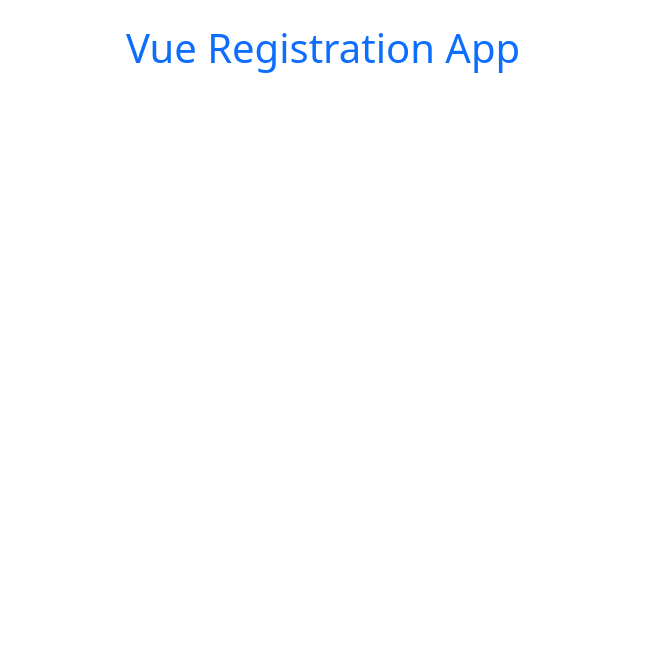
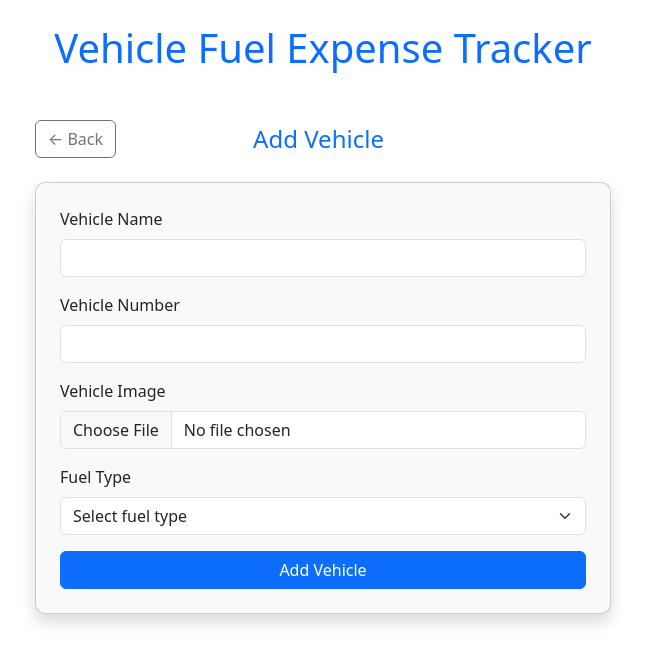
Before and after one commit to pbhavya28/fuelExpenseTracker, a Vue app in the folder frontend/: page /add-vehicle in a window 1280 px wide. Shown: the top 664 px of the page, without its empty margins (317-962 px from the left). Built offline with nearby package versions, Linux system fonts and the light colour scheme; sample sign-in values are in the browser's storage.

Commit message:
dashboard and addVehicle page added

```diff
--- a/frontend/src/App.vue
+++ b/frontend/src/App.vue
@@ -1,6 +1,6 @@
 <template>
   <div id="app" class="container mt-4">
-    <h1 class="text-center text-primary mb-4">Vue Registration App</h1>
+    <h1 class="text-center text-primary mb-4">Vehicle Fuel Expense Tracker</h1>
     <router-view />
   </div>
 </template>
--- a/frontend/src/components/RegisterForm.vue
+++ b/frontend/src/components/RegisterForm.vue
@@ -1,7 +1,6 @@
-
 <template>
   <div class="container mt-5">
-      <div class="card p-4 shadow-lg mx-auto" style="max-width: 500px;">
+    <div class="card p-4 shadow-lg mx-auto" style="max-width: 500px">
       <h2 class="mb-4 text-center text-success">Register</h2>
 
       <form @submit.prevent="submitForm">
@@ -17,12 +16,22 @@
 
         <div class="mb-3">
           <label class="form-label">Email</label>
-            <input type="email" v-model="user.email" class="form-control" required />
+          <input
+            type="email"
+            v-model="user.email"
+            class="form-control"
+            required
+          />
         </div>
 
         <div class="mb-3">
           <label class="form-label">Password</label>
-            <input type="password" v-model="user.password" class="form-control" required />
+          <input
+            type="password"
+            v-model="user.password"
+            class="form-control"
+            required
+          />
         </div>
 
         <button type="submit" class="btn btn-success w-100">Register</button>
@@ -34,36 +43,38 @@
 
       <p class="mt-3 text-center">
         Already have an account?
-          <router-link to="/login" class="text-decoration-none">Login here</router-link>
+        <router-link to="/login" class="text-decoration-none"
+          >Login here</router-link
+        >
       </p>
     </div>
   </div>
 </template>
 
 <script setup>
-  import { reactive, ref } from 'vue'
-  import axios from 'axios'
-  import { useRouter } from 'vue-router'
+import { reactive, ref } from "vue";
+import axios from "axios";
+import { useRouter } from "vue-router";
 
 const user = reactive({
-    firstName: '',
-    lastName: '',
-    email: '',
-    password: ''
-  })
+  firstName: "",
+  lastName: "",
+  email: "",
+  password: "",
+});
 
-  const message = ref('')
-  const router = useRouter()
+const message = ref("");
+const router = useRouter();
 
 const submitForm = async () => {
   try {
-      await axios.post('http://localhost:3030/data', user)
-      message.value = 'Registration successful! Redirecting to login...'
+    await axios.post("http://localhost:3030/data", user);
+    message.value = "Registration successful! Redirecting to login...";
     setTimeout(() => {
-        router.push('/login')
-      }, 1500)
+      router.push("/login");
+    }, 1500);
   } catch (err) {
-      message.value = err.response?.data?.error || 'Something went wrong!'
+    message.value = err.response?.data?.error || "Something went wrong!";
   }
-  }
+};
 </script>
--- /dev/null
+++ b/frontend/src/pages/AddVehicle.vue
@@ -0,0 +1,131 @@
+<template>
+  <div class="container mt-5">
+    <div class="d-flex justify-content-between align-items-center mb-4">
+      <button class="btn btn-outline-secondary" @click="goBack">← Back</button>
+      <h4 class="mb-0 text-primary">Add Vehicle</h4>
+      <div style="width: 90px"></div>
+    </div>
+    <form @submit.prevent="submitVehicle" class="card p-4 shadow">
+      <div class="mb-3">
+        <label for="vehicleName" class="form-label">Vehicle Name</label>
+        <input
+          type="text"
+          class="form-control"
+          id="vehicleName"
+          v-model="vehicle.vehicleName"
+          required
+        />
+      </div>
+
+      <div class="mb-3">
+        <label for="vehicleNumber" class="form-label">Vehicle Number</label>
+        <input
+          type="text"
+          class="form-control"
+          id="vehicleNumber"
+          v-model="vehicle.vehicleNumber"
+          required
+        />
+      </div>
+
+      <div class="mb-3">
+        <label for="vehicleImage" class="form-label">Vehicle Image</label>
+        <input
+          type="file"
+          class="form-control"
+          id="vehicleImage"
+          @change="handleImageUpload"
+        />
+      </div>
+
+      <div class="mb-3">
+        <label for="fuelType" class="form-label">Fuel Type</label>
+        <select
+          class="form-select"
+          id="fuelType"
+          v-model="vehicle.fuelType"
+          required
+        >
+          <option disabled value="">Select fuel type</option>
+          <option value="petrol">Petrol</option>
+          <option value="diesel">Diesel</option>
+        </select>
+      </div>
+
+      <button type="submit" class="btn btn-primary w-100">Add Vehicle</button>
+    </form>
+
+    <div v-if="message" class="alert alert-info mt-4 text-center">
+      {{ message }}
+    </div>
+  </div>
+</template>
+
+<script setup>
+import { reactive, ref, onMounted } from "vue";
+import axios from "axios";
+import { useRouter } from "vue-router";
+
+const router = useRouter();
+const message = ref("");
+
+const vehicle = reactive({
+  userId: "",
+  vehicleName: "",
+  vehicleNumber: "",
+  vehicleImage: "",
+  fuelType: "",
+});
+
+onMounted(() => {
+  const storedUser = JSON.parse(localStorage.getItem("user"));
+  if (storedUser && storedUser._id) {
+    vehicle.userId = storedUser._id;
+  } else {
+    message.value = "User not logged in";
+    router.push("/login");
+  }
+});
+
+const goBack = () => {
+  router.push('/home');
+};
+
+const handleImageUpload = (e) => {
+  const file = e.target.files[0];
+  if (!file) return;
+
+  const reader = new FileReader();
+  reader.onloadend = () => {
+    vehicle.vehicleImage = reader.result;
+  };
+  reader.readAsDataURL(file);
+};
+
+const submitVehicle = async () => {
+  try {
+    const res = await axios.post("http://localhost:3030/vehicle-data", vehicle);
+    message.value = "Vehicle added successfully! Redirecting to home...";
+    vehicle.vehicleName = "";
+    vehicle.vehicleNumber = "";
+    vehicle.vehicleImage = "";
+    vehicle.fuelType = "";
+
+    setTimeout(() => {
+      router.push("/home");
+    }, 5000);
+  } catch (err) {
+    message.value = err.response?.data?.message || "Failed to add vehicle";
+  }
+};
+</script>
+
+<style scoped>
+.container {
+  max-width: 600px;
+}
+.card {
+  border-radius: 10px;
+  background-color: #f9f9f9;
+}
+</style>
--- a/frontend/src/pages/HomePage.vue
+++ b/frontend/src/pages/HomePage.vue
@@ -1,32 +1,149 @@
 <template>
-    <div class="container text-center mt-5">
-      <div class="card shadow p-5">
-        <h1 class="text-primary">Welcome, {{ user.firstName }}!</h1>
-        <p class="mt-3">You are now logged in.</p>
-        <button class="btn btn-danger mt-4" @click="logout">Logout</button>
+  <div class="container-fluid min-vh-100 p-4">
+    <div class="d-flex justify-content-between align-items-center mb-4">
+      <h3 class="text-primary">Welcome, {{ user.firstName }}!</h3>
+      <button class="btn btn-outline-danger" @click="logout">Logout</button>
+    </div>
+
+    <div class="d-flex justify-content-start mb-4">
+      <button class="btn btn-success" @click="addVehicle">+ Add Vehicle</button>
+    </div>
+
+    <div class="row g-4">
+      <div v-for="vehicle in vehicles" :key="vehicle._id" class="mb-4">
+        <div
+          class="card shadow-sm p-3 d-flex flex-row align-items-center justify-content-between"
+        >
+          <div class="d-flex align-items-center">
+            <img
+              :src="vehicle.vehicleImage"
+              alt="Vehicle"
+              class="img-thumbnail me-3"
+              style="width: 120px; height: 80px; object-fit: cover"
+            />
+
+            <div>
+              <h5 class="mb-1">{{ vehicle.vehicleName }}</h5>
+              <p class="mb-0 text-muted">{{ vehicle.vehicleNumber }}</p>
+            </div>
+          </div>
+
+          <div class="ms-auto d-flex flex-column align-items-end">
+            <div class="mb-2">
+              <button
+                class="btn btn-primary btn-sm me-2"
+                @click="goToStats(vehicle._id)"
+              >
+                View Stats
+              </button>
+              <button
+                class="btn btn-secondary btn-sm"
+                @click="goToFuelLog(vehicle._id)"
+              >
+                Add Fuel Log
+              </button>
+            </div>
+            <button
+              class="btn btn-outline-danger btn-sm "
+              @click="removeVehicle(vehicle._id)"
+            >
+              Remove Vehicle
+            </button>
+          </div>
+        </div>
+      </div>
+    </div>
+
+    <div v-if="vehicles.length === 0" class="text-center mt-5 text-muted">
+      <p>No vehicles found. Click "Add Vehicle" to get started.</p>
     </div>
   </div>
 </template>
 
 <script setup>
-  import { ref, onMounted } from 'vue'
-  import axios from 'axios'
-  import { useRouter } from 'vue-router'
+import { ref, onMounted } from "vue";
+import axios from "axios";
+import { useRouter } from "vue-router";
 
-  const user = ref({})
-  const router = useRouter()
+const router = useRouter();
+const user = ref({});
+const vehicles = ref([]);
+const message = ref("");
 
 onMounted(async () => {
   try {
-      const res = await axios.get('http://localhost:3030/profile', { withCredentials: true })
-      user.value = res.data.userinfo
+    const res = await axios.get("http://localhost:3030/profile", {
+      withCredentials: true,
+    });
+    user.value = res.data.userinfo;
+    localStorage.setItem("user", JSON.stringify(user.value));
+
+    await fetchVehicles();
   } catch (err) {
-      router.push('/login')
+    router.push("/login");
   }
-  })
+});
+
+const fetchVehicles = async () => {
+  try {
+    const res = await axios.get("http://localhost:3030/vehicle-data", {
+      withCredentials: true,
+    });
+    vehicles.value = res.data.filter((v) => v.userId === user.value._id);
+  } catch (error) {
+    message.value = "Failed to load vehicles.";
+    console.error(error);
+  }
+};
+
+const addVehicle = () => {
+  if (!user.value?._id) {
+    alert("User not found. Please log in again.");
+    router.push("/login");
+    return;
+  }
+  router.push("/add-vehicle");
+};
+
+const removeVehicle = async (vehicleId) => {
+  if (!confirm("Are you sure you want to remove this vehicle?")) return;
+
+  try {
+    await axios.delete(`http://localhost:3030/vehicle-data/${vehicleId}`, {
+      withCredentials: true,
+    });
+    vehicles.value = vehicles.value.filter((v) => v._id !== vehicleId);
+  } catch (err) {
+    console.error("Error removing vehicle:", err);
+    alert("Failed to remove vehicle. Try again.");
+  }
+};
+
+const goToStats = (vehicleId) => {
+  router.push(`/vehicle/${vehicleId}/stats`);
+};
+
+const goToFuelLog = (vehicleId) => {
+  router.push(`/vehicle/${vehicleId}/fuel-log`);
+};
 
 const logout = async () => {
-    await axios.get('http://localhost:3030/logout', { withCredentials: true })
-    router.push('/login')
+  await axios.get("http://localhost:3030/logout", {
+    withCredentials: true,
+  });
+  localStorage.removeItem("user");
+  router.push("/login");
+};
+</script>
+
+<style scoped>
+.container-fluid {
+  background-color: aliceblue;
 }
-  </script>
+
+img.object-fit-cover {
+  object-fit: cover;
+  width: 100%;
+  height: 100%;
+}
+</style>
```
Also changed, not shown: frontend/src/router/index.js (+13 -11 lines), 1 other file (tests, documents, lock files or other folders). Lines whose indentation alone changed are shown as unchanged.
